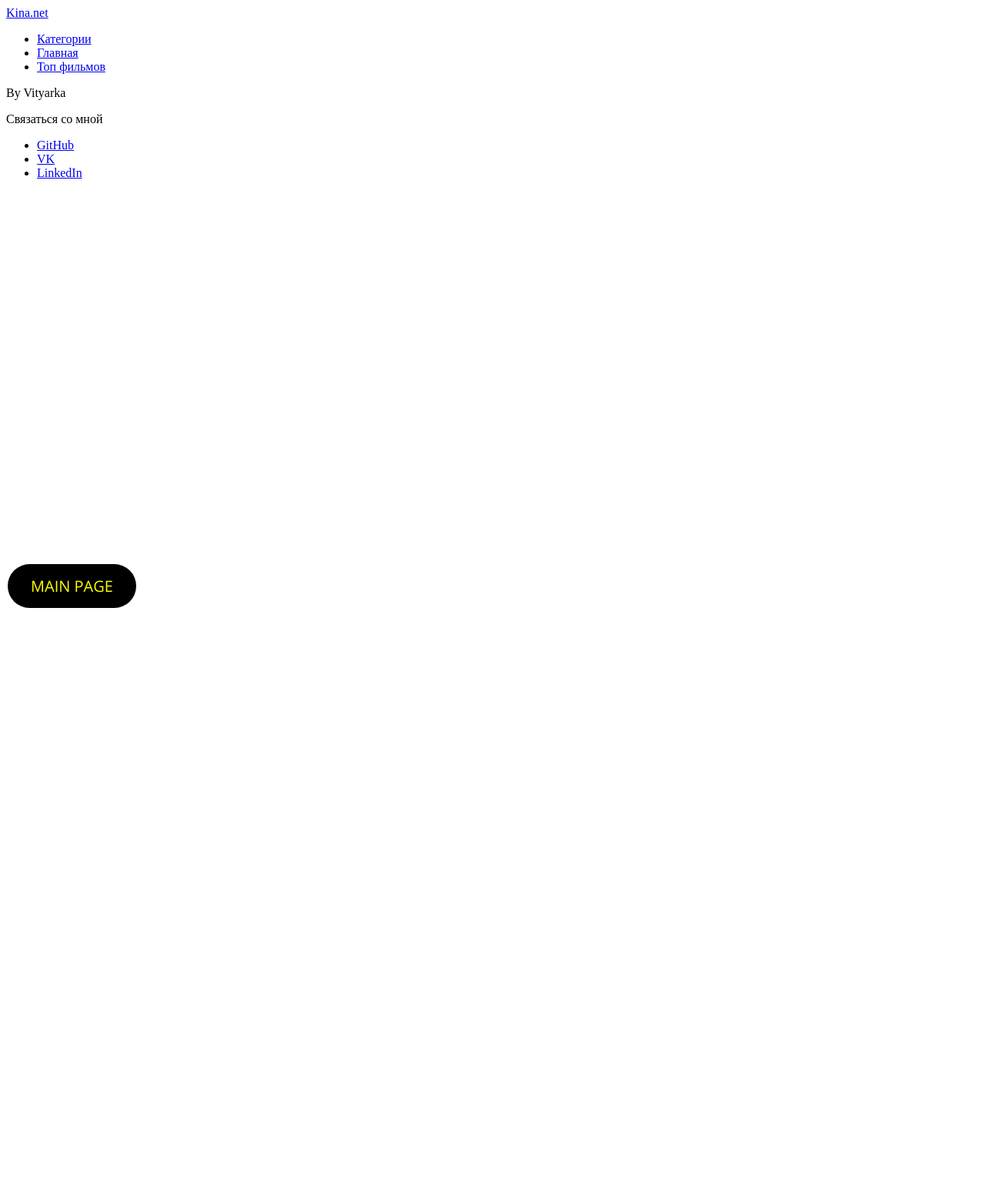
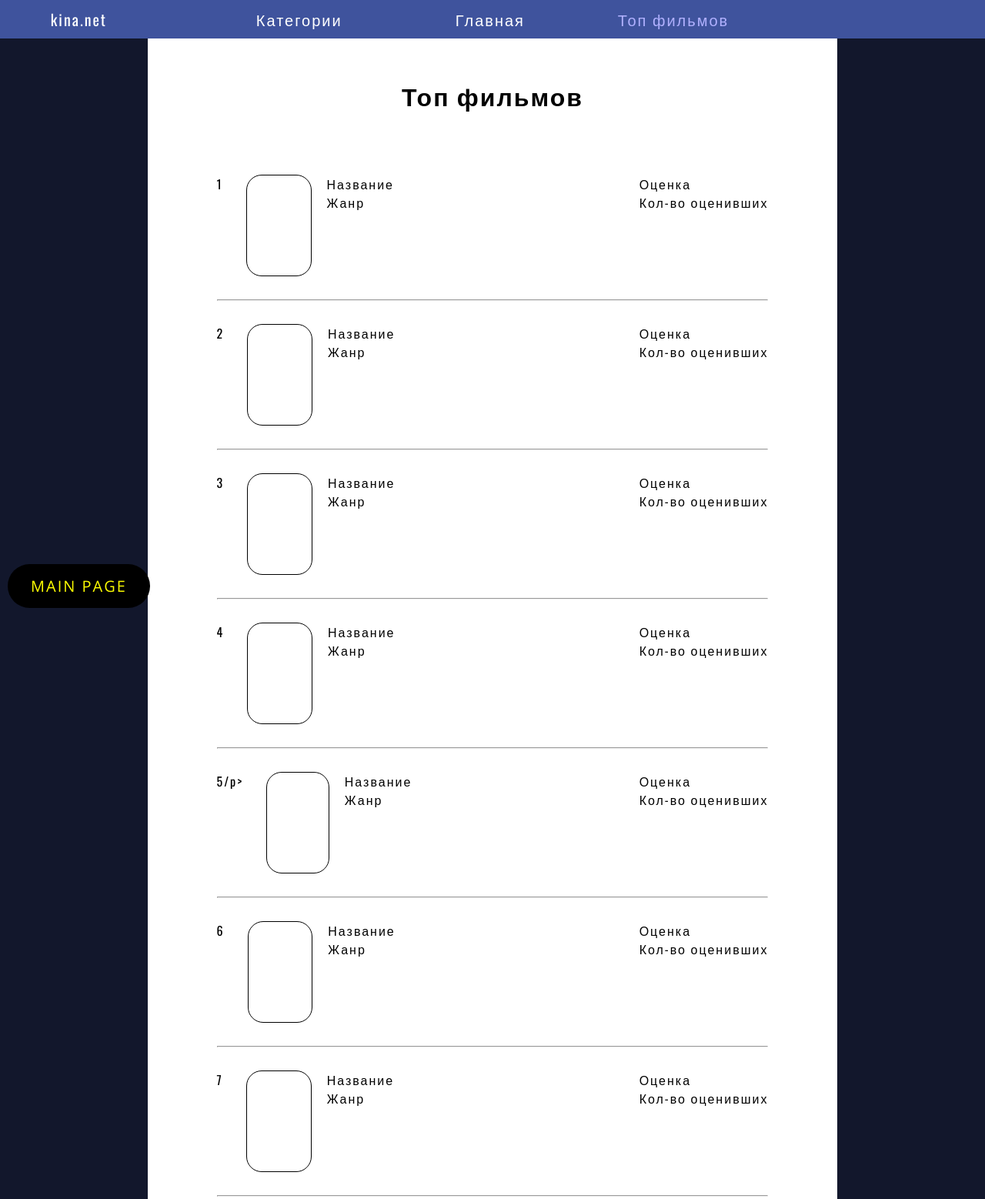
Before and after one commit to VityaRa/kina, a website: page kina-top.html in a window 1280 px wide. Shown: the top 1558 px of the page at 77% size. Before the commit the page ends 800 px from the top, so only its background shows below. Drawn offline with nearby package versions, Linux system fonts and the light colour scheme.

Commit message:
added some ratings for html

```diff
--- a/kina-top.html
+++ b/kina-top.html
@@ -1,39 +1,222 @@
 <!DOCTYPE html>
 <html lang="en">
+
 <head>
   <meta charset="UTF-8">
   <meta name="viewport" content="width=device-width, initial-scale=1.0">
+  <link rel="stylesheet" href="kina-base.css">
+  <link rel="stylesheet" href="kina-top.css">
   <link rel="stylesheet" href="return-button.css">
+  <title>Top page</title>
+  <script src="https://ajax.googleapis.com/ajax/libs/jquery/3.5.1/jquery.min.js"></script>
+</head>
 
-  <title>Kina.net</title>
-</head>
 <body>
   <div class="return-button"><a href="index.html">MAIN PAGE</a></div>
   <div class="__container base__container">
+    <div class="plumb"></div>
     <nav>
-      <a href="#">Kina.net</a>
-      <ul>
-        <li><a href="kina-categories.html">Категории</a></li>
-        <li><a href="kina-main.html">Главная</a></li>
-        <li><a href="kina-top.html">Топ фильмов</a></li>
-      </ul>
+      <div class="left-nav">
+        <a href="#">kina.net</a>
+      </div>
+      <div class="center-nav">
+        <ul>
+          <li><a href="kina-categories.html">Категории</a></li>
+          <li><a href="kina-main.html">&nbsp&nbsp&nbsp Главная</a></li>
+          <li><a class="selected" href="kina-top.html">Топ фильмов</a></li>
+        </ul>
+      </div>
+      <div class="right-nav">
+        <a href="#"></a>
+      </div>
     </nav>
 
     <div class="content">
+      <div class="top-content">
+        <h1 class="title">Топ фильмов</h1>
+        <div class="top-list">
 
+          <div class="top-card">
+            <p class="top-number">1</p>
+            <div class="top-card-image"></div>
+            <div class="top-card-about">
+              <div class="top-card-description">
+                <p>Название</p>
+                <p>Жанр</p>
+              </div>
+              <div class="top-card-rating">
+                <p>Оценка</p>
+                <p>Кол-во оценивших</p>
+              </div>
+            </div>
+          </div>
+          <hr>
+
+          <div class="top-card">
+            <p class="top-number">2</p>
+            <div class="top-card-image"></div>
+            <div class="top-card-about">
+              <div class="top-card-description">
+                <p>Название</p>
+                <p>Жанр</p>
+              </div>
+              <div class="top-card-rating">
+                <p>Оценка</p>
+                <p>Кол-во оценивших</p>
+              </div>
+            </div>
+          </div>
+          <hr>
+
+          <div class="top-card">
+            <p class="top-number">3</p>
+            <div class="top-card-image"></div>
+            <div class="top-card-about">
+              <div class="top-card-description">
+                <p>Название</p>
+                <p>Жанр</p>
+              </div>
+              <div class="top-card-rating">
+                <p>Оценка</p>
+                <p>Кол-во оценивших</p>
+              </div>
+            </div>
+          </div>
+          <hr>
+
+          <div class="top-card">
+            <p class="top-number">4</p>
+            <div class="top-card-image"></div>
+            <div class="top-card-about">
+              <div class="top-card-description">
+                <p>Название</p>
+                <p>Жанр</p>
+              </div>
+              <div class="top-card-rating">
+                <p>Оценка</p>
+                <p>Кол-во оценивших</p>
+              </div>
+            </div>
+          </div>
+          <hr>
+
+          <div class="top-card">
+            <p class="top-number">5/p>
+            <div class="top-card-image"></div>
+            <div class="top-card-about">
+              <div class="top-card-description">
+                <p>Название</p>
+                <p>Жанр</p>
+              </div>
+              <div class="top-card-rating">
+                <p>Оценка</p>
+                <p>Кол-во оценивших</p>
+              </div>
+            </div>
+          </div>
+          <hr>
+
+          <div class="top-card">
+            <p class="top-number">6</p>
+            <div class="top-card-image"></div>
+            <div class="top-card-about">
+              <div class="top-card-description">
+                <p>Название</p>
+                <p>Жанр</p>
+              </div>
+              <div class="top-card-rating">
+                <p>Оценка</p>
+                <p>Кол-во оценивших</p>
+              </div>
+            </div>
+          </div>
+          <hr>
+
+          <div class="top-card">
+            <p class="top-number">7</p>
+            <div class="top-card-image"></div>
+            <div class="top-card-about">
+              <div class="top-card-description">
+                <p>Название</p>
+                <p>Жанр</p>
+              </div>
+              <div class="top-card-rating">
+                <p>Оценка</p>
+                <p>Кол-во оценивших</p>
+              </div>
+            </div>
+          </div>
+          <hr>
+
+          <div class="top-card">
+            <p class="top-number">8</p>
+            <div class="top-card-image"></div>
+            <div class="top-card-about">
+              <div class="top-card-description">
+                <p>Название</p>
+                <p>Жанр</p>
+              </div>
+              <div class="top-card-rating">
+                <p>Оценка</p>
+                <p>Кол-во оценивших</p>
+              </div>
+            </div>
+          </div>
+          <hr>
+
+          <div class="top-card">
+            <p class="top-number">9</p>
+            <div class="top-card-image"></div>
+            <div class="top-card-about">
+              <div class="top-card-description">
+                <p>Название</p>
+                <p>Жанр</p>
+              </div>
+              <div class="top-card-rating">
+                <p>Оценка</p>
+                <p>Кол-во оценивших</p>
+              </div>
+            </div>
+          </div>
+          <hr>
+
+          <div class="top-card">
+            <p class="top-number">10</p>
+            <div class="top-card-image"></div>
+            <div class="top-card-about">
+              <div class="top-card-description">
+                <p>Название</p>
+                <p>Жанр</p>
+              </div>
+              <div class="top-card-rating">
+                <p>Оценка</p>
+                <p>Кол-во оценивших</p>
+              </div>
+            </div>
+          </div>
+          <hr>
+        </div>
+      </div>
     </div>
 
     <footer>
-      <p>By Vityarka</p>
-      <div class="footer__menu">
-        <div class="contact"><p>Связаться со мной</p></div>
+      <div class="left-foot">
+        <p>By Vityarka</p>
+      </div>
+
+      <div class="center-foot">
+        <p>Связаться со мной</p>
         <ul>
           <li><a href="#">GitHub</a></li>
           <li><a href="#">VK</a></li>
           <li><a href="#">LinkedIn</a></li>
         </ul>
       </div>
+
+      <div class="right-foot"></div>
     </footer>
   </div>
+  <script src="slider.js"></script>
 </body>
+
 </html>
```
